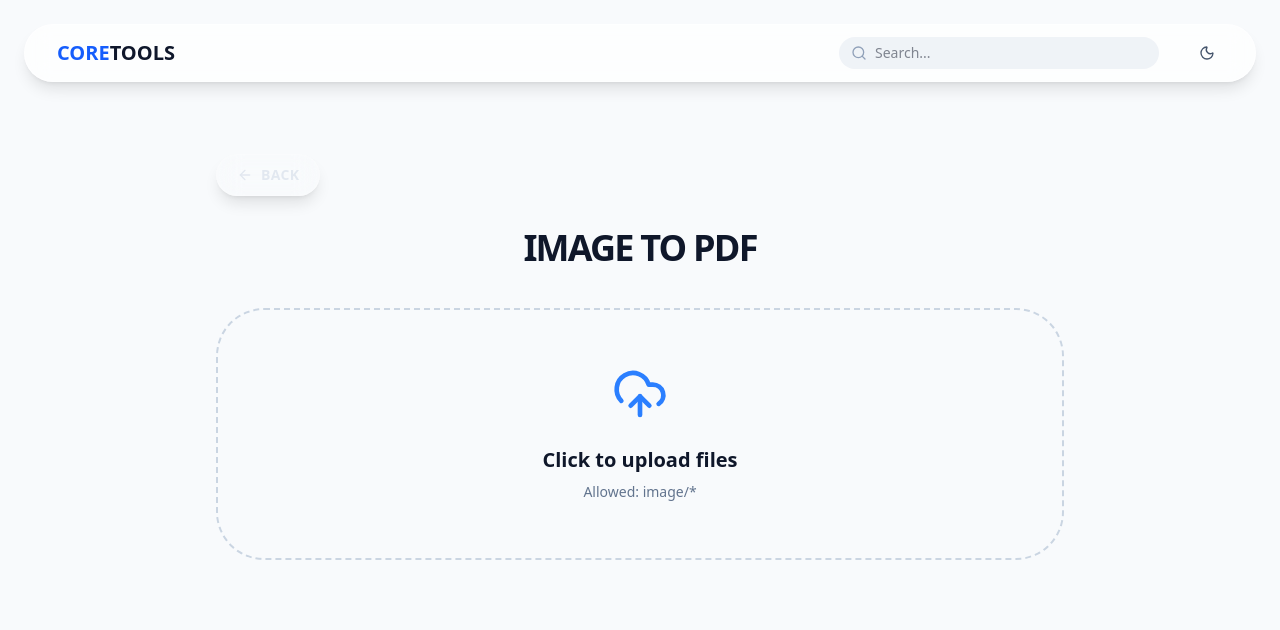
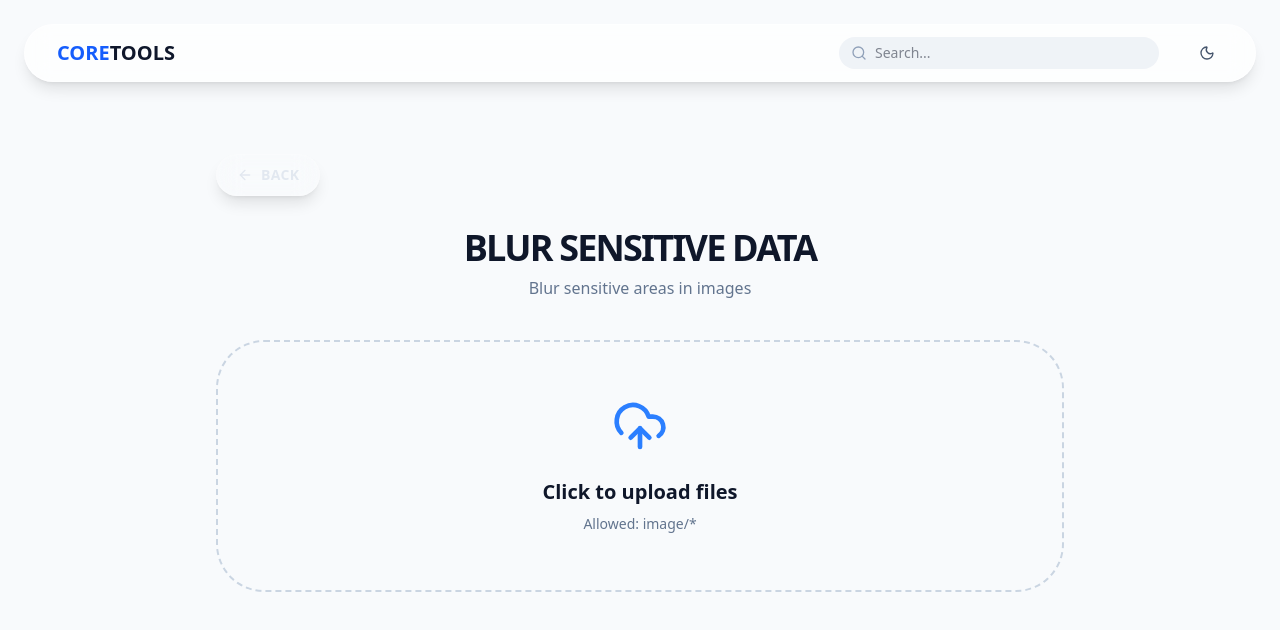
Before and after one commit to boutabsouyounes237-gif/my-utility, a Next.js app: page /tools/image/blur-data in a window 1280 px wide. Shown: the top 630 px of the page. Built offline with nearby package versions, Linux system fonts and the light colour scheme.

Commit message:
Fix dynamic tool title and description

```diff
--- a/src/app/tools/[group]/[tool]/page.tsx
+++ b/src/app/tools/[group]/[tool]/page.tsx
@@ -5,6 +5,7 @@ import { useParams, useRouter } from "next/navigation";
 import FileUploader from "@/components/FileUploader";
 import type { UploadedFile } from "@/types/uploaded-file";
 import { processImageToPdf } from "@/lib/tools/image/image-to-pdf";
+import { IMAGE_TOOLS_REGISTRY } from "@/lib/tools/image/registry";
 // @ts-ignore
 import confetti from "canvas-confetti";
 import {
@@ -18,7 +19,10 @@ import {
 export default function ImageToPdfPage() {
   const params = useParams();
   const router = useRouter();
+
   const group = params.group as string;
+  const tool = params.tool as keyof typeof IMAGE_TOOLS_REGISTRY;
+  const toolConfig = IMAGE_TOOLS_REGISTRY[tool];
 
   const [resultFile, setResultFile] = useState<UploadedFile | null>(null);
   const [isProcessing, setIsProcessing] = useState(false);
@@ -30,7 +34,7 @@ export default function ImageToPdfPage() {
     setError(null);
 
     try {
-      const pdf = await processImageToPdf(files); // max 10 داخل lib
+      const pdf = await processImageToPdf(files);
       setResultFile(pdf);
       confetti({ particleCount: 120, spread: 70 });
     } catch (e: any) {
@@ -57,26 +61,41 @@ export default function ImageToPdfPage() {
       </button>
 
       <div className="text-center mb-10">
-        <h1 className="text-4xl font-black uppercase tracking-tighter">Image to PDF</h1>
+        <h1 className="text-4xl font-black uppercase tracking-tighter">
+          {toolConfig.title}
+        </h1>
+        <p className="mt-2 text-slate-500">
+          {toolConfig.description}
+        </p>
       </div>
 
-      {error && <div className="mb-6 text-center font-bold text-red-500">{error}</div>}
+      {error && (
+        <div className="mb-6 text-center font-bold text-red-500">{error}</div>
+      )}
 
       {!resultFile ? (
         <div className={isProcessing ? "opacity-40 pointer-events-none" : ""}>
-          <FileUploader key={uploaderKey} allowedTypes={["image/*"]} onProcess={handleProcess} />
+          <FileUploader
+            key={uploaderKey}
+            allowedTypes={["image/*"]}
+            onProcess={handleProcess}
+          />
 
           {isProcessing && (
             <div className="mt-8 flex flex-col items-center gap-3">
               <Loader2 className="w-10 h-10 text-blue-600 animate-spin" />
-              <p className="font-bold text-blue-600 uppercase text-xs tracking-widest">Processing...</p>
+              <p className="font-bold text-blue-600 uppercase text-xs tracking-widest">
+                Processing...
+              </p>
             </div>
           )}
         </div>
       ) : (
         <div className="glass-card p-10 rounded-[3rem] text-center">
           <CheckCircle2 className="w-16 h-16 text-green-500 mx-auto mb-6" />
-          <h2 className="text-2xl font-black mb-6 uppercase tracking-tighter">PDF Ready</h2>
+          <h2 className="text-2xl font-black mb-6 uppercase tracking-tighter">
+            Done
+          </h2>
 
           <div className="grid gap-3 max-w-md mx-auto">
             <a
--- /dev/null
+++ b/src/lib/tools/image/registry.ts
@@ -0,0 +1,127 @@
+export const IMAGE_TOOLS_REGISTRY = {
+  "image-to-pdf": {
+    title: "Image to PDF",
+    description: "Convert multiple images into a single PDF file",
+    outputName: "image-to-pdf.pdf",
+  },
+
+  "webp-converter": {
+    title: "WebP Converter",
+    description: "Convert images to WebP format",
+    outputName: "converted.webp",
+  },
+
+  "heic-to-jpg": {
+    title: "HEIC to JPG",
+    description: "Convert HEIC images to JPG",
+    outputName: "converted.jpg",
+  },
+
+  "compress-image": {
+    title: "Compress Image",
+    description: "Reduce image file size without noticeable quality loss",
+    outputName: "compressed-image",
+  },
+
+  "image-to-icon": {
+    title: "Image to Icon",
+    description: "Convert images into icon or favicon format",
+    outputName: "icon.ico",
+  },
+
+  "resize-image": {
+    title: "Resize Image",
+    description: "Resize images to custom dimensions",
+    outputName: "resized-image",
+  },
+
+  "square-insta": {
+    title: "Square for Instagram",
+    description: "Convert images to square format for Instagram",
+    outputName: "square-image",
+  },
+
+  "flip-rotate": {
+    title: "Flip & Rotate Image",
+    description: "Flip or rotate images easily",
+    outputName: "flipped-rotated-image",
+  },
+
+  "round-corners": {
+    title: "Round Corners",
+    description: "Add rounded corners to images",
+    outputName: "rounded-image",
+  },
+
+  "crop-image": {
+    title: "Crop Image",
+    description: "Crop images to selected area",
+    outputName: "cropped-image",
+  },
+
+  "remove-bg": {
+    title: "Remove Background",
+    description: "Automatically remove image background",
+    outputName: "no-background.png",
+  },
+
+  "upscale-ai": {
+    title: "AI Image Upscaler",
+    description: "Enhance image resolution using AI",
+    outputName: "upscaled-image",
+  },
+
+  "remove-exif": {
+    title: "Remove EXIF Data",
+    description: "Remove metadata and EXIF information from images",
+    outputName: "clean-image",
+  },
+
+  "blur-data": {
+    title: "Blur Sensitive Data",
+    description: "Blur sensitive areas in images",
+    outputName: "blurred-image",
+  },
+
+  "ocr-text": {
+    title: "Image to Text (OCR)",
+    description: "Extract text from images using OCR",
+    outputName: "extracted-text.txt",
+  },
+
+  "style-transfer": {
+    title: "Style Transfer",
+    description: "Apply artistic styles to images using AI",
+    outputName: "styled-image",
+  },
+
+  "watermark": {
+    title: "Watermark Image",
+    description: "Add watermark to images",
+    outputName: "watermarked-image",
+  },
+
+  "color-palette": {
+    title: "Color Palette Generator",
+    description: "Extract dominant colors from images",
+    outputName: "color-palette",
+  },
+
+  "filters": {
+    title: "Image Filters",
+    description: "Apply filters and effects to images",
+    outputName: "filtered-image",
+  },
+
+  "meme-gen": {
+    title: "Meme Generator",
+    description: "Create memes from images",
+    outputName: "meme-image",
+  },
+
+  "mockup-gen": {
+    title: "Mockup Generator",
+    description: "Generate realistic mockups from images",
+    outputName: "mockup-image",
+  },
+} as const;
```
